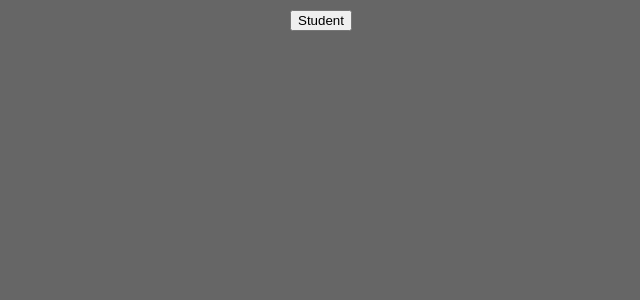
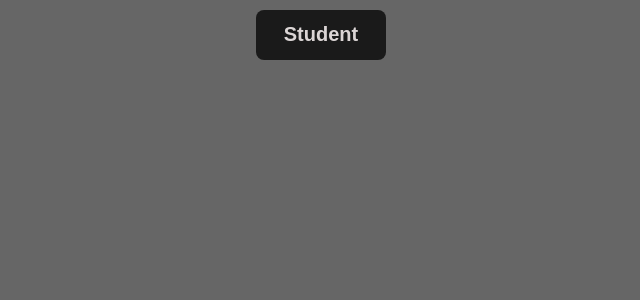
Before and after one commit to JuanDeossa/quiz-app, a React (Vite) app: page / in a window 1280 px wide. Shown: the top 300 px of the page, without its empty margins (319-959 px from the left). Built offline with nearby package versions, Linux system fonts and the light colour scheme.

Commit message:
Button component Styles

```diff
--- a/src/components/Button/style/index.css
+++ b/src/components/Button/style/index.css
@@ -0,0 +1,19 @@
+button {
+    min-height: 50px;
+    min-width: 130px;
+    color: rgb(219, 213, 213);
+    font-size: 20px;
+    border-radius: 8px;
+    border: 1px solid transparent;
+    font-weight: 700;
+    background-color: #1a1a1a;
+    cursor: pointer;
+    transition: font-size 0.25s;
+  }
+  button:hover {
+    font-size: 22px
+  }
+  button:focus,
+  button:focus-visible {
+    outline: 4px auto -webkit-focus-ring-color;
+  }
```
